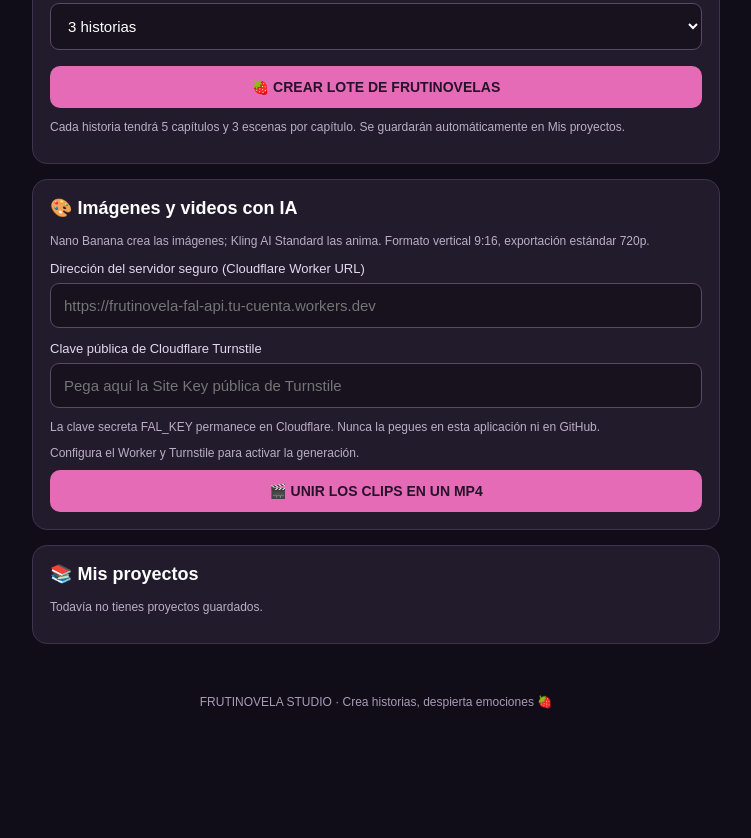
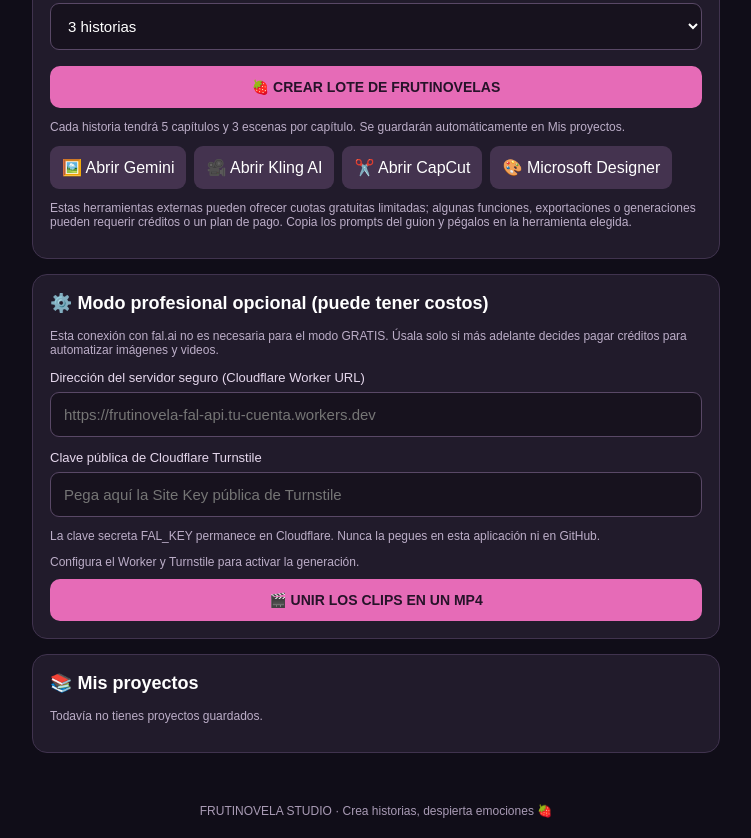
Before and after one commit to vueltasegunda70-rgb/frutinovela-studio, a plain HTML site: page index.html in a window 1280 px wide. Shown: the part 1221-2059 px from the top of the page, without its empty margins (264-1015 px from the left). Before the commit the page ends 1950 px from the top, so only its background shows below. Drawn offline with Linux system fonts and the light colour scheme.

Commit message:
Add free creative tool shortcuts and clarify optional paid mode

```diff
--- a/index.html
+++ b/index.html
@@ -100,12 +100,19 @@ footer{text-align:center;padding:20px;color:#a99bb5;font-size:12px}
 </select>
 <button class="primary" id="freeGenerate">🍓 CREAR LOTE DE FRUTINOVELAS</button>
 <p class="small" id="freeStatus" aria-live="polite">Cada historia tendrá 5 capítulos y 3 escenas por capítulo. Se guardarán automáticamente en Mis proyectos.</p>
+<div style="display:flex;flex-wrap:wrap;gap:8px;margin-top:12px">
+<a href="https://gemini.google.com/" target="_blank" rel="noopener" class="secondary" style="display:inline-block;text-decoration:none;padding:12px;border-radius:9px;color:white">🖼️ Abrir Gemini</a>
+<a href="https://klingai.com/" target="_blank" rel="noopener" class="secondary" style="display:inline-block;text-decoration:none;padding:12px;border-radius:9px;color:white">🎥 Abrir Kling AI</a>
+<a href="https://www.capcut.com/" target="_blank" rel="noopener" class="secondary" style="display:inline-block;text-decoration:none;padding:12px;border-radius:9px;color:white">✂️ Abrir CapCut</a>
+<a href="https://designer.microsoft.com/" target="_blank" rel="noopener" class="secondary" style="display:inline-block;text-decoration:none;padding:12px;border-radius:9px;color:white">🎨 Microsoft Designer</a>
+</div>
+<p class="small">Estas herramientas externas pueden ofrecer cuotas gratuitas limitadas; algunas funciones, exportaciones o generaciones pueden requerir créditos o un plan de pago. Copia los prompts del guion y pégalos en la herramienta elegida.</p>
 <div id="freeResults"></div>
 </section>
 
 <section class="card" id="videoStudio">
-<h2>🎨 Imágenes y videos con IA</h2>
-<p class="small">Nano Banana crea las imágenes; Kling AI Standard las anima. Formato vertical 9:16, exportación estándar 720p.</p>
+<h2>⚙️ Modo profesional opcional (puede tener costos)</h2>
+<p class="small">Esta conexión con fal.ai no es necesaria para el modo GRATIS. Úsala solo si más adelante decides pagar créditos para automatizar imágenes y videos.</p>
 <label>Dirección del servidor seguro (Cloudflare Worker URL)</label>
 <input id="videoWorkerUrl" type="url" placeholder="https://frutinovela-fal-api.tu-cuenta.workers.dev">
 <label>Clave pública de Cloudflare Turnstile</label>
```
